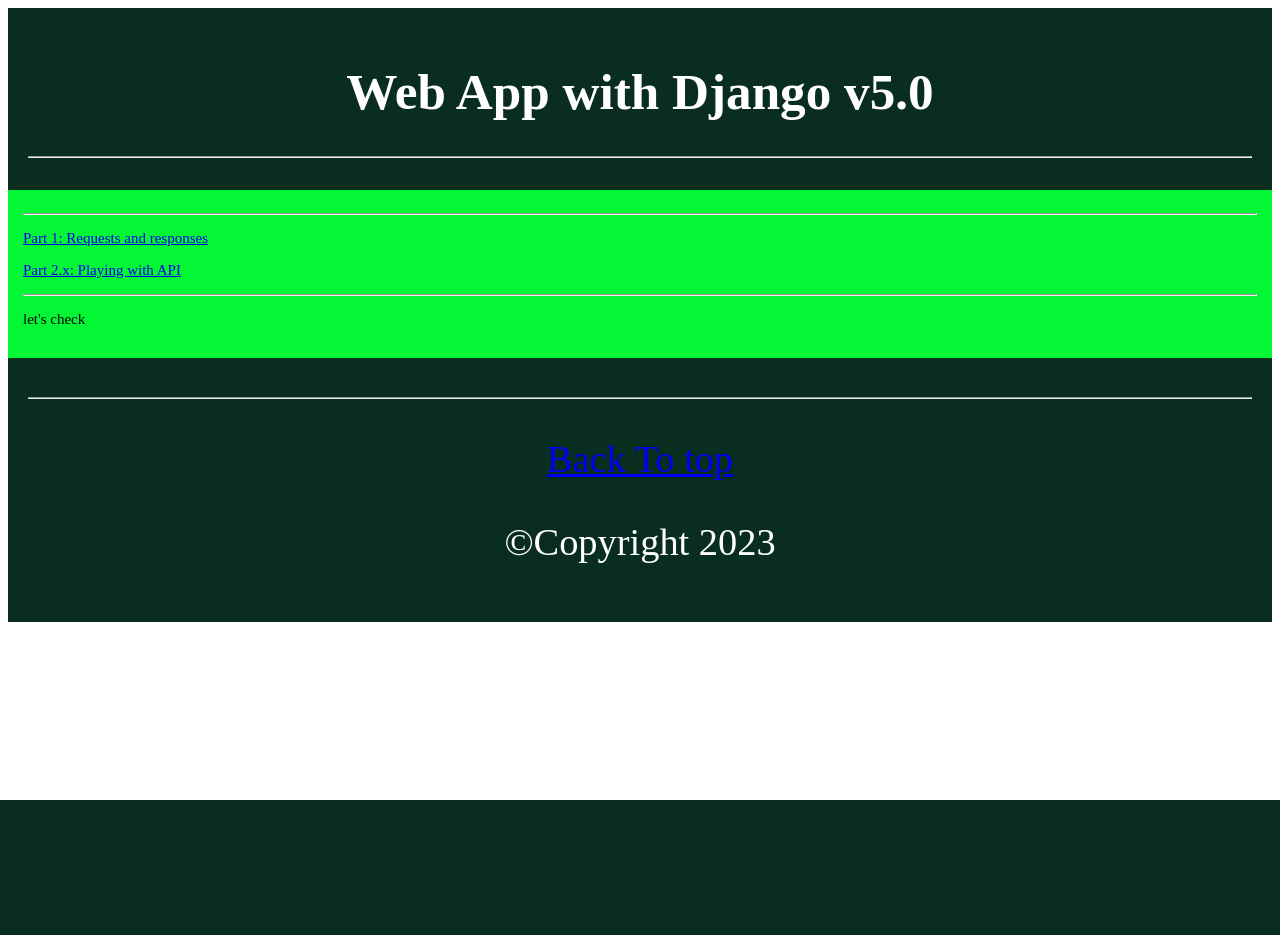
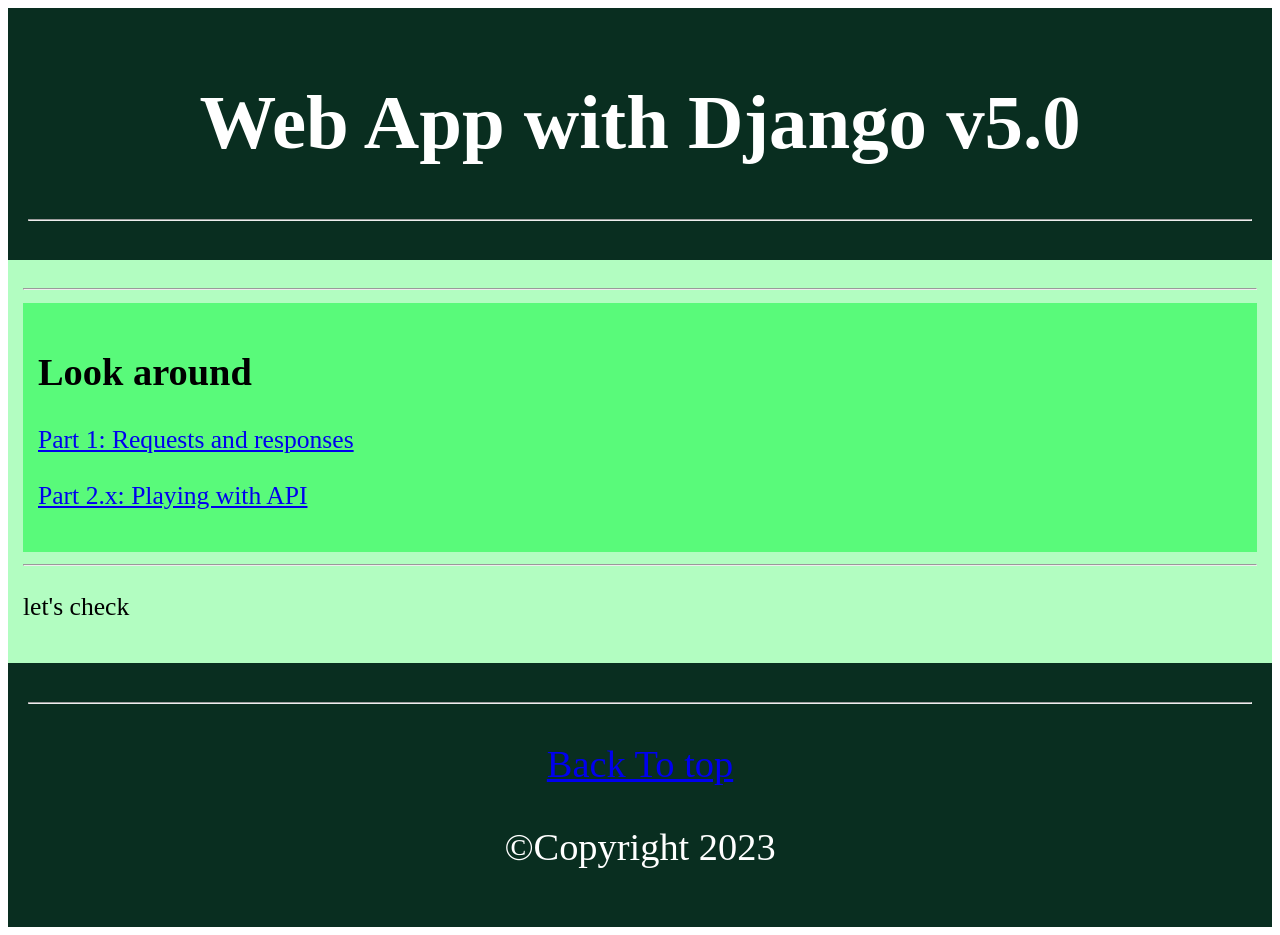
Before and after one commit to kader01agi/playingwithdjango_v5.0_2, a Django app: page / in a window 1280 px wide. Before the commit the page ends 800 px from the top, so only its background shows below. Run offline with Django 5.2, Linux system fonts and the light colour scheme.

Commit message:
css, base, and tutorial02 modified

```diff
--- a/projectName/dj5doc/static/assets/stylesheet.css
+++ b/projectName/dj5doc/static/assets/stylesheet.css
@@ -1,6 +1,6 @@
 .headerstl {
     font-family: 'Times New Roman', Times, serif;
-    font-size: 2vw;
+    font-size: 3vw;
     background-color: rgba(9, 46, 32, 100%);
     color: white;
     padding: 20px;
@@ -9,8 +9,16 @@
 
 .mainstl {
     font-family: 'Times New Roman', Times, serif;
-    font-size: 15px;
-    background-color: rgb(3, 247, 52);
+    font-size: 2vw;
+    background-color: rgba(3, 247, 52, 0.3);
+    padding: 15px;
+    text-align: justify;
+}
+
+.navstl {
+    font-family: 'Times New Roman', Times, serif;
+    font-size: 2vw;
+    background-color: rgba(3, 247, 52, 0.5);
     padding: 15px;
     text-align: justify;
 }
--- a/projectName/dj5doc/templates/dj5doc/base.html
+++ b/projectName/dj5doc/templates/dj5doc/base.html
@@ -18,10 +18,13 @@
     </header>
     <main class="mainstl">
         <hr>
-        <nav>
-            <p><a href="start.html" target="_blank">Part 1: Requests and responses</a></p>
-            <p><a href="tutorial02.html" target="_blank">Part 2.x: Playing with API</a></p>
-        </nav>
+        <section class="navstl">
+            <h2>Look around</h2>
+            <nav>
+                <p><a href="start.html" target="_blank">Part 1: Requests and responses</a></p>
+                <p><a href="tutorial02.html" target="_blank">Part 2.x: Playing with API</a></p>
+            </nav>
+        </section>
         <hr>
         {% block content %}
         {% endblock content %}
--- a/projectName/dj5doc/templates/dj5doc/tutorial02.html
+++ b/projectName/dj5doc/templates/dj5doc/tutorial02.html
@@ -7,7 +7,6 @@
 </head>
 
 {% block content %}
-<hr>
 <h2><a href="https://docs.djangoproject.com/en/5.0/intro/tutorial02/#playing-with-the-api">Playing with API</a></h2>
 
 <p>Question.objects.filter(id=1) --> <kbd>&lt;QuerySet [&lt;Question: What's new?>]></kbd></p>
```
